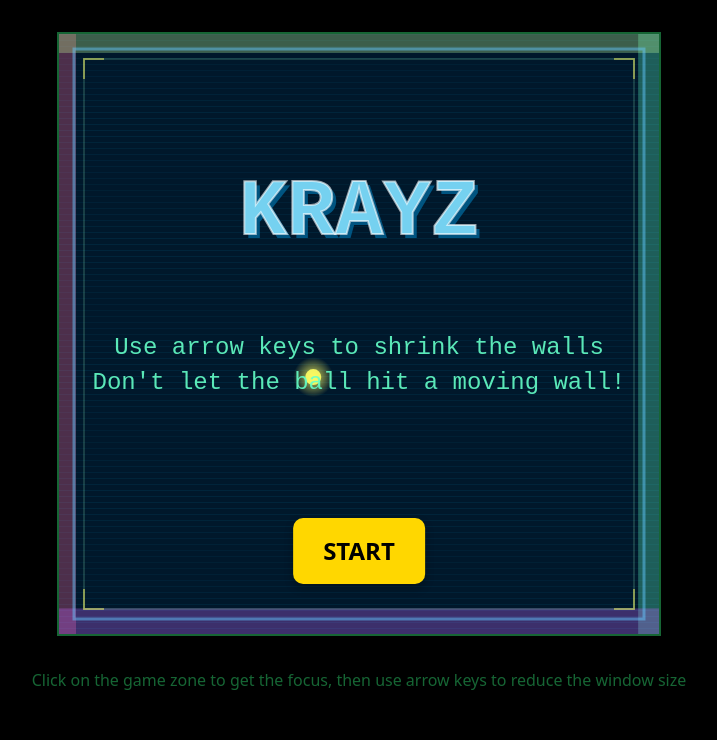
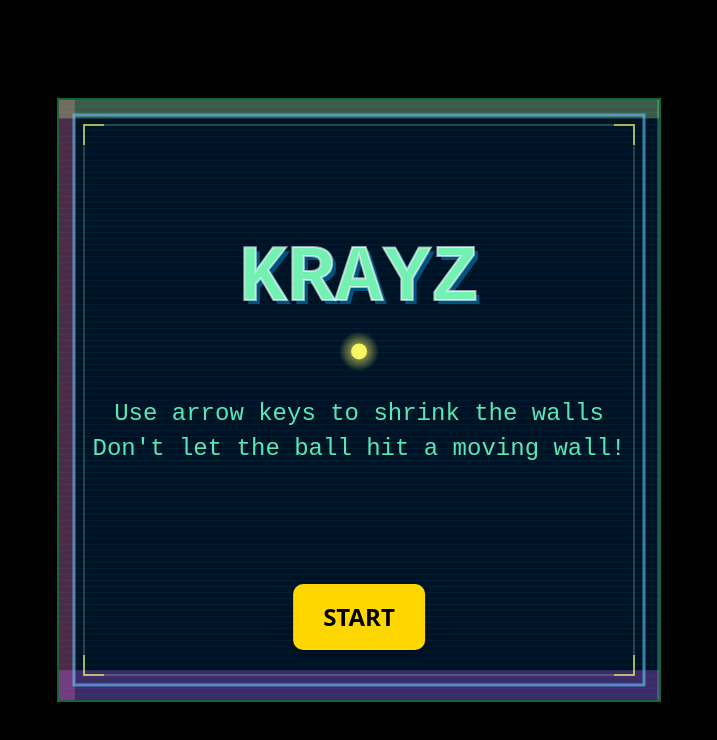
Before and after one commit to dredtrake/krayz, a React (Create React App) app: page / in a window 1280 px wide. Shown: the top 740 px of the page, without its empty margins (281-998 px from the left). Built offline with nearby package versions, Linux system fonts and the light colour scheme.

Commit message:
feat: canvas is centered in the screen

```diff
--- a/src/App.js
+++ b/src/App.js
@@ -2,15 +2,9 @@ import React from "react";
 import Canvas from "./components/Canvas";
 
 const App = () => (
-  <>
-    <div className="app">
-      <Canvas />
-    </div>
-    <p>
-      Click on the game zone to get the focus, then use arrow keys to reduce the
-      window size
-    </p>
-  </>
+  <div className="app">
+    <Canvas />
+  </div>
 );
 
 export default App;
--- a/src/index.css
+++ b/src/index.css
@@ -8,7 +8,7 @@
 }
 
 body {
-  @apply bg-black;
+  @apply bg-black flex items-center justify-center min-h-screen;
 }
 
 canvas {
@@ -22,7 +22,7 @@ p {
 }
 
 .app {
-  @apply relative border-2 border-solid border-green-800 my-8 mx-auto;
+  @apply relative border-2 border-solid border-green-800;
   width: calc(var(--width) + 4px);
   height: calc(var(--height) + 4px);
 }
```
